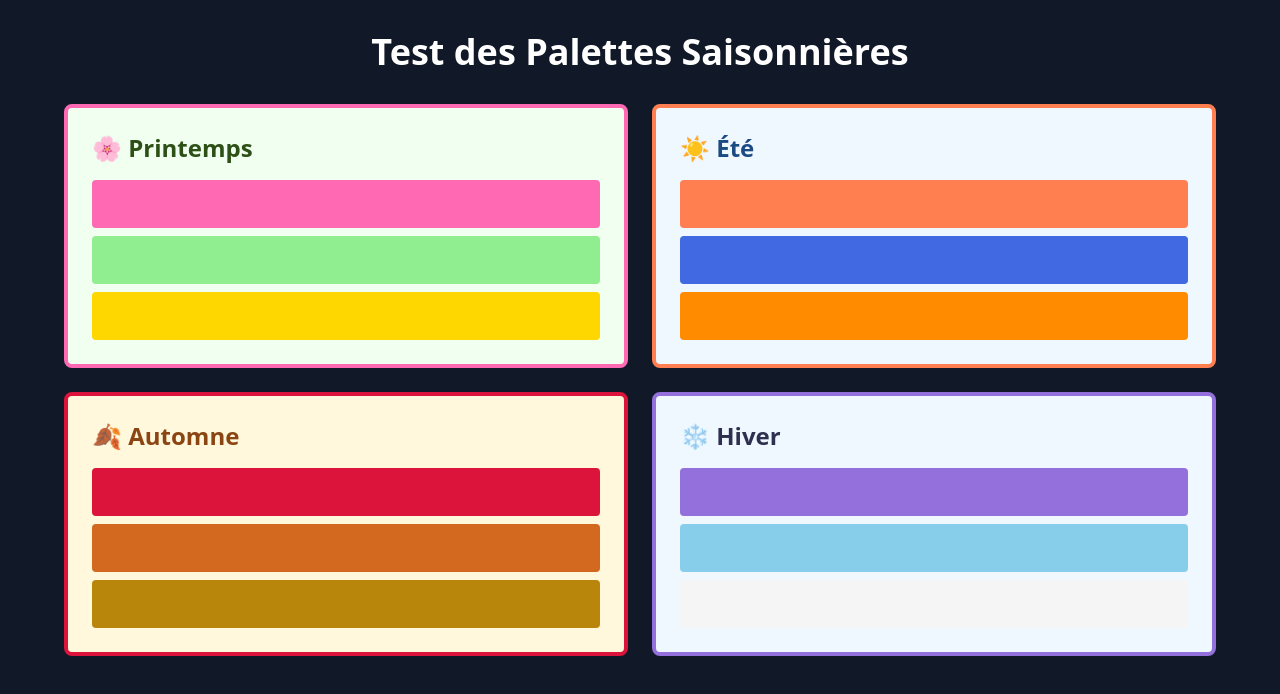
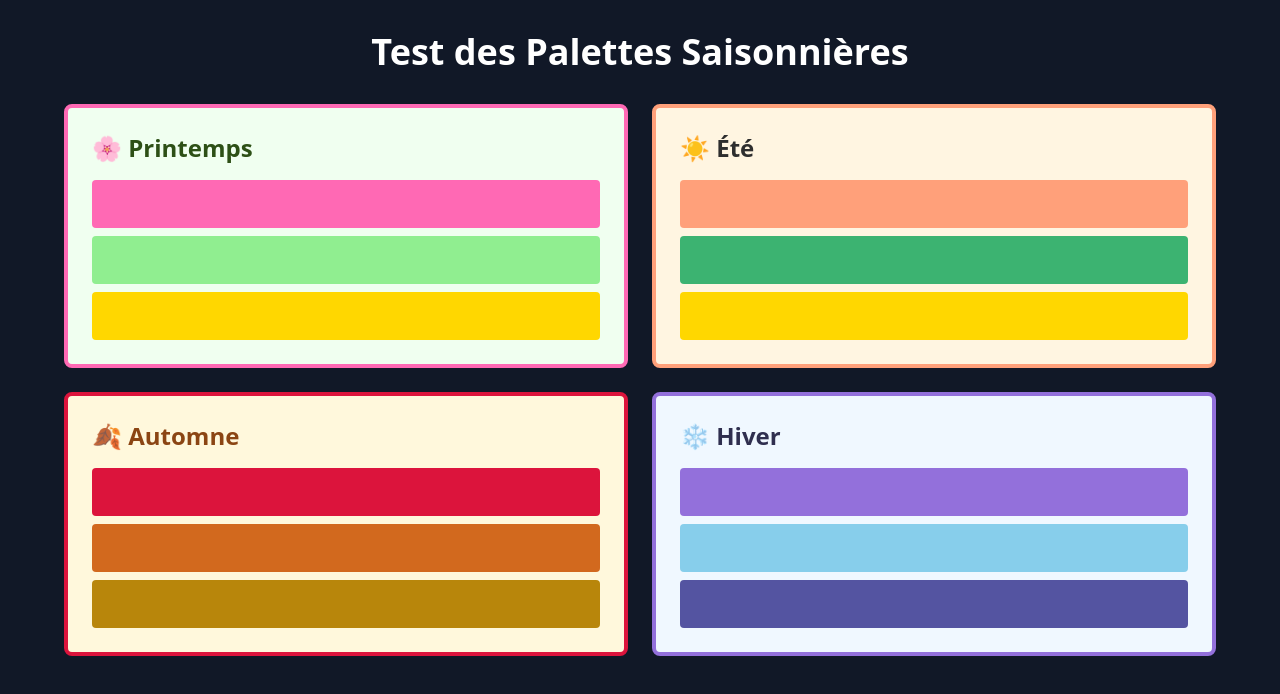
Before and after one commit to Scheila59/laura-porfolio, a Next.js app: page / in a window 1280 px wide. Shown: the top 694 px of the page. Built offline with nearby package versions, Linux system fonts and the light colour scheme.

Commit message:
feat: configure Tailwind v3 with seasonal color palettes

```diff
--- a/tailwind.config.ts
+++ b/tailwind.config.ts
@@ -16,11 +16,11 @@ const config: Config = {
           text: "#2D5016",
         },
         summer: {
-          primary: "#FF7F50",
-          secondary: "#4169E1",
-          accent: "#FF8C00",
-          background: "#F0F8FF",
-          text: "#1B4B82",
+          primary: "#ffa07a",
+          secondary: "#3cb371",
+          accent: "#FFD700",
+          background: "#FFF5E1",
+          text: "#2E2E2E",
         },
         autumn: {
           primary: "#DC143C",
@@ -32,7 +32,7 @@ const config: Config = {
         winter: {
           primary: "#9370DB",
           secondary: "#87CEEB",
-          accent: "#F5F5F5",
+          accent: "#5454A1   ",
           background: "#F0F8FF",
           text: "#2F2F4F",
         },
```
